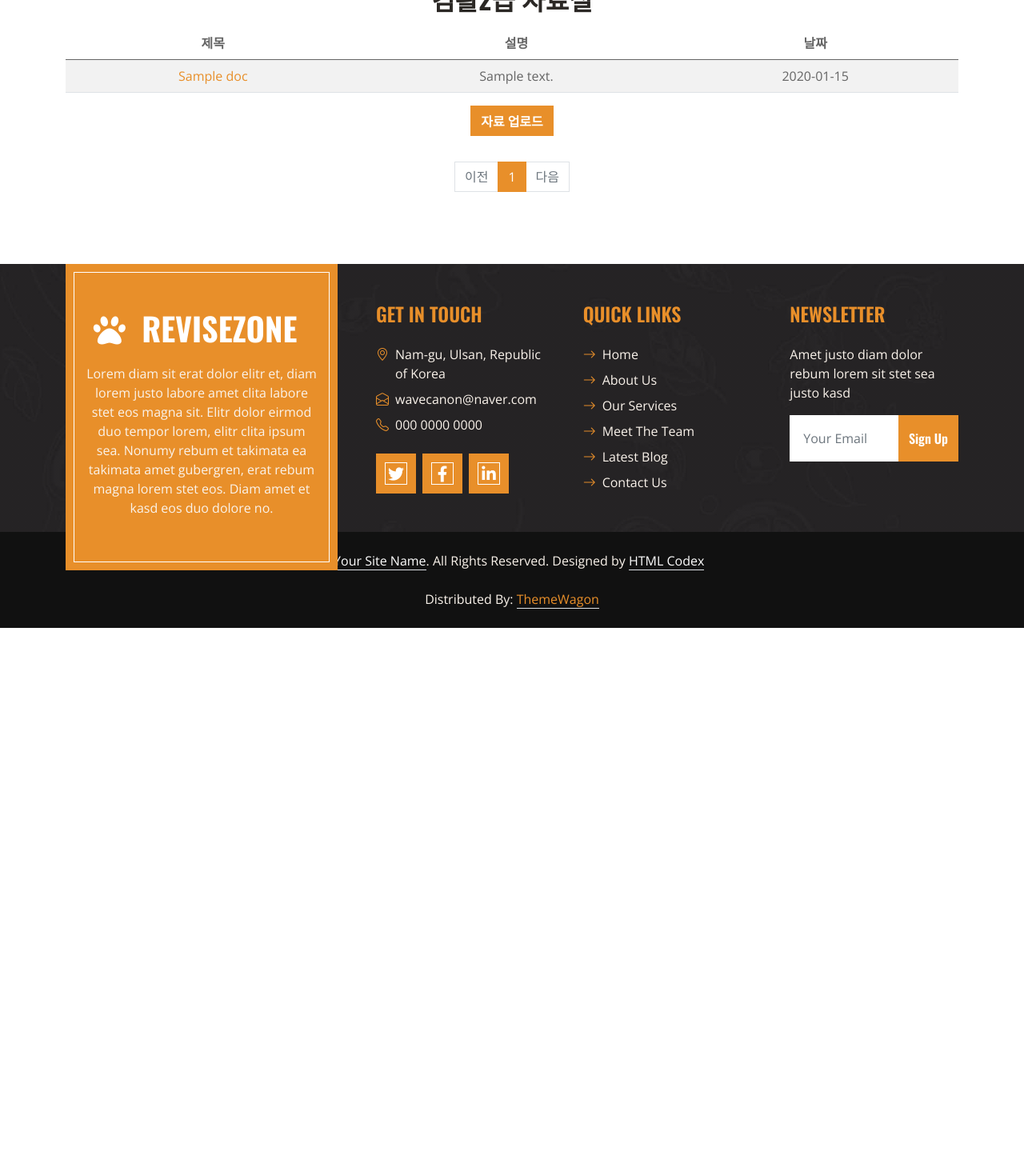
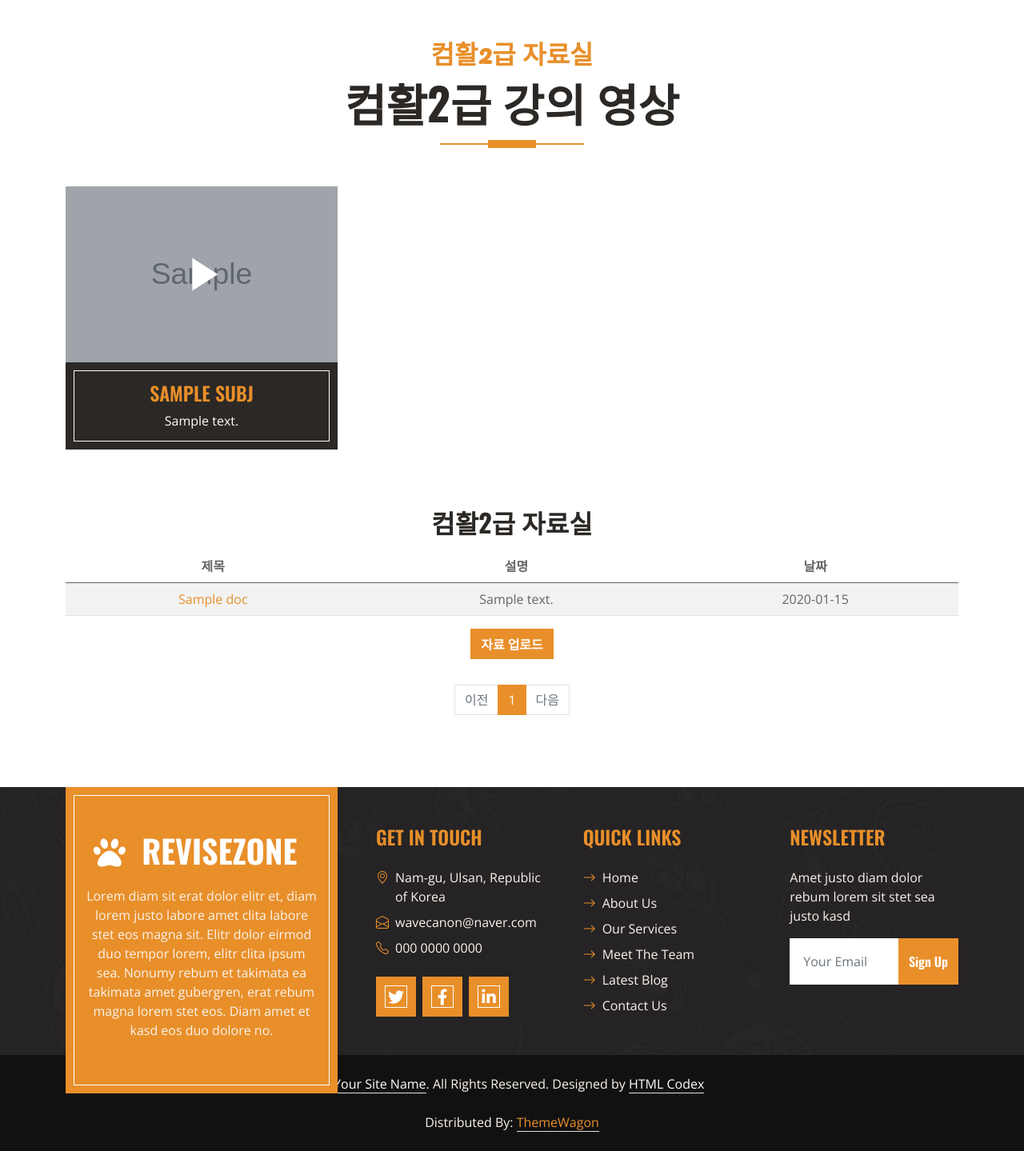
Before and after one commit to mallaggo/upmedi, a Django app: template board/templates/community2/com2_list.html in a window 1280 px wide. Shown: the part 929-2368 px from the top of the page at 80% size. Before the commit the page ends 1714 px from the top, so only its background shows below. Run offline with Django 3.2, Linux system fonts and the light colour scheme; the template is opened without the code that fills it: most values are stand-ins (such as "Sample title", 1, 10 or a date in 2020); grey boxes marked "Sample" are stand-in pictures; some libraries are stand-ins or nearby versions.

Commit message:
easy updated

```diff
--- a/blog/templates/base.html
+++ b/blog/templates/base.html
@@ -110,8 +110,6 @@
                 {% endif %}
                 </div>
 
-
-
             </div>
         </div>
     </nav>
@@ -136,22 +134,23 @@
                     </div>
                 </div>
                 <div class="col-lg-6 pb-5">
-                    <h4 class="mb-4">Tempor erat elitr rebum clita. Diam dolor diam ipsum erat lorem sed stet labore lorem sit clita duo</h4>
-                    <p class="mb-5">Tempor erat elitr at rebum at at clita. Diam dolor diam ipsum et tempor sit. Clita erat ipsum et lorem et sit, sed stet no labore lorem sit. Sanctus clita duo justo et tempor eirmod magna dolore erat amet magna</p>
+                    <h4 class="mb-4">“지금 힘든 이유는, 제대로 가고 있기 때문입니다.”</h4>
+                    <p class="mb-5">산을 넘으려는 나무꾼이 있었다. 평지에서는 발걸음이 가벼웠지만, 산길에 들어서자 숨이 가빠지고 다리는 무거워졌다. 그는 길을 잘못 든 것이 아닌지 의심했다. 그때 앞서 가던 노인이 말했다.
+                        “내리막에서는 숨이 차지 않지. 오르막이기에 힘든 거다.” 나무꾼은 그제야 알았다. 힘들다는 건 멈춰야 할 신호가 아니라, 올라가고 있다는 증거라는 것을.</p>
                     <div class="row g-5">
                         <div class="col-sm-6">
                             <div class="d-flex align-items-center justify-content-center bg-primary border-inner mb-4" style="width: 90px; height: 90px;">
-                                <i class="fa fa-heartbeat fa-2x text-white"></i>
+                                <i class="fas fa-video fa-2x text-white"></i>
                             </div>
-                            <h4 class="text-uppercase">100% Healthy</h4>
-                            <p class="mb-0">Labore justo vero ipsum sit clita erat lorem magna clita nonumy dolor magna dolor vero</p>
+                            <h4 class="text-uppercase">동영상 복습</h4>
+                            <p class="mb-0">훈련생분들이 학습 내용 중 특히 어려워 하는 부분을 동영상으로 올려 두었으니 명확히 이해하고 차근차근 따라 해 봅시다.</p>
                         </div>
                         <div class="col-sm-6">
                             <div class="d-flex align-items-center justify-content-center bg-primary border-inner mb-4" style="width: 90px; height: 90px;">
-                                <i class="fa fa-award fa-2x text-white"></i>
+                               <i class="fas fa-graduation-cap fa-2x text-white"></i>
                             </div>
-                            <h4 class="text-uppercase">Award Winning</h4>
-                            <p class="mb-0">Labore justo vero ipsum sit clita erat lorem magna clita nonumy dolor magna dolor vero</p>
+                            <h4 class="text-uppercase">다양한 자료</h4>
+                            <p class="mb-0">여러분들의 합격을 돕기 위한 기출문제와 요약 문서 등의 자료를 올려 두었으니 참고 하시면 도움이 되겠습니다.</p>
                         </div>
                     </div>
                 </div>
@@ -173,7 +172,7 @@
             <div class="row gx-5">
                 <div class="col-lg-4 col-md-6 mb-lg-n5">
                     <div class="d-flex flex-column align-items-center justify-content-center text-center h-100 bg-primary border-inner p-4">
-                        <a href="index.html" class="navbar-brand">
+                        <a href="#" class="navbar-brand">
                             <h1 class="m-0 text-uppercase text-white"><i class="fas fa-paw"></i>&nbsp ReviseZone</h1>
                         </a>
                         <p class="mt-3">Lorem diam sit erat dolor elitr et, diam lorem justo labore amet clita labore stet eos magna sit. Elitr dolor eirmod duo tempor lorem, elitr clita ipsum sea. Nonumy rebum et takimata ea takimata amet gubergren, erat rebum magna lorem stet eos. Diam amet et kasd eos duo dolore no.</p>
--- a/board/templates/community2/com2_list.html
+++ b/board/templates/community2/com2_list.html
@@ -4,6 +4,60 @@
 {% load static %}
 
 {% block content %}
+
+
+<div class="container-fluid py-5">
+  <div class="container">
+    <div class="section-title position-relative text-center mx-auto mb-5 pb-3" style="max-width: 600px;">
+      <h2 class="text-primary font-secondary">컴활2급 자료실</h2>
+      <h1 class="display-4 text-uppercase">컴활2급 강의 영상</h1>
+    </div>
+
+    <div class="row g-5">
+      {% for subj in com1_movie_list %}
+      <div class="col-lg-4 col-md-6">
+        <div class="team-item">
+
+          {# ✅ 썸네일 #}
+          <div class="position-relative overflow-hidden"
+               style="cursor:pointer;"
+               {% if user.is_authenticated %}
+                 data-action="play"
+                 data-video-url="{{ subj.video_file.url }}"
+               {% else %}
+                 data-action="login"
+                 data-login-url="{% url 'who:login' %}?next={{ request.get_full_path|urlencode }}"
+               {% endif %}>
+
+            <img class="img-fluid w-100"
+                 src="{{ subj.thumbnail_image.url }}"
+                 alt="{{ subj.title|default:'강의 영상' }}"
+                 style="height: 220px; object-fit: cover;">
+
+            {# ▶ 플레이 아이콘 오버레이 #}
+            <div style="position:absolute;top:0;left:0;width:100%;height:100%;
+                        display:flex;align-items:center;justify-content:center;
+                        background: rgba(0,0,0,0.25);">
+              <svg width="70" height="70" viewBox="0 0 24 24" fill="white" aria-hidden="true">
+                <path d="M8 5v14l11-7z"></path>
+              </svg>
+            </div>
+          </div>
+
+          <div class="bg-dark border-inner text-center p-4">
+            <h4 class="text-uppercase text-primary">{{ subj.title }}</h4>
+            <p class="text-white m-0">{{ subj.description }}</p>
+          </div>
+
+        </div>
+      </div>
+      {% endfor %}
+    </div>
+  </div>
+</div>
+
+
+
 <div class="container mt-4">
   <h2 class="mb-3 text-center">컴활2급 자료실</h2>
 
@@ -72,4 +126,44 @@
   </ul>
 </nav>
 
+<script>
+document.addEventListener("click", function (e) {
+  const card = e.target.closest("[data-action]");
+  if (!card) return;
+
+  const action = card.dataset.action;
+
+  if (action === "login") {
+    window.location.href = card.dataset.loginUrl;
+    return;
+  }
+
+  if (action === "play") {
+    const url = card.dataset.videoUrl;
+    const title = card.closest(".team-item")?.querySelector("h4")?.innerText || "강의 영상";
+
+    const source = document.getElementById("videoSource");
+    const player = document.getElementById("videoPlayer");
+    const titleEl = document.getElementById("videoModalTitle");
+
+    titleEl.textContent = title;
+    source.src = url;
+    player.load();
+
+    const modalEl = document.getElementById("videoModal");
+    const modal = new bootstrap.Modal(modalEl);
+    modal.show();
+
+    // 모달 닫힐 때 영상 정지
+    modalEl.addEventListener("hidden.bs.modal", function () {
+      player.pause();
+      source.src = "";
+      player.load();
+    }, { once: true });
+
+    return;
+  }
+});
+</script>
+
 {% endblock %}
```
